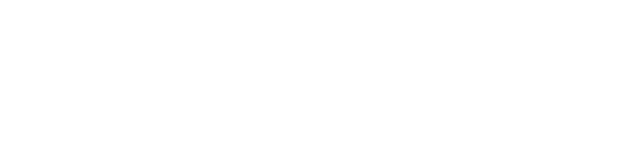
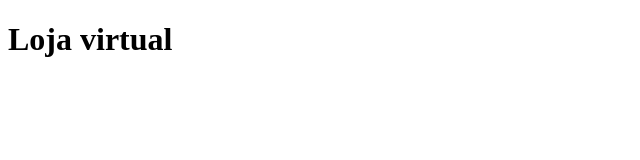
Before and after one commit to Erick-Santos-Ck/pwia, a plain HTML site: page index.html in a window 1280 px wide. Shown: the whole page, without its empty margins (0-640 px from the left). Drawn offline with Linux system fonts and the light colour scheme.

```diff
--- a/index.html
+++ b/index.html
@@ -6,6 +6,7 @@
     <title>Projeto </title>
 </head>
 <body>
+    <h1>Loja virtual</h1>
 
 </body>
 </html>
--- /dev/null
+++ b/style.css
@@ -0,0 +1,10 @@
+body{
+    border: 1px solid #ff0000;
+}
+
+html,body {
+    margin: 0;
+    padding: 0;
+    height: 100%;
+    background-color: #cccccc;
+}
```
